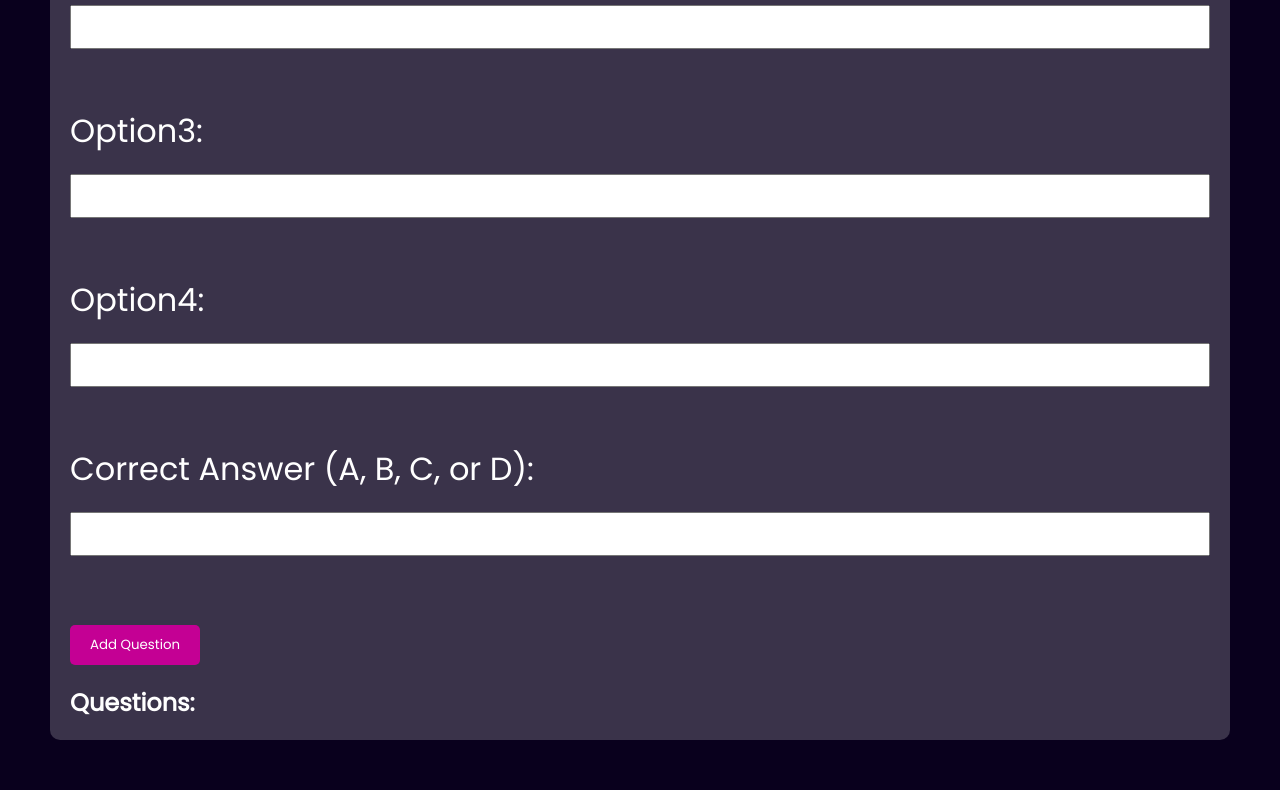
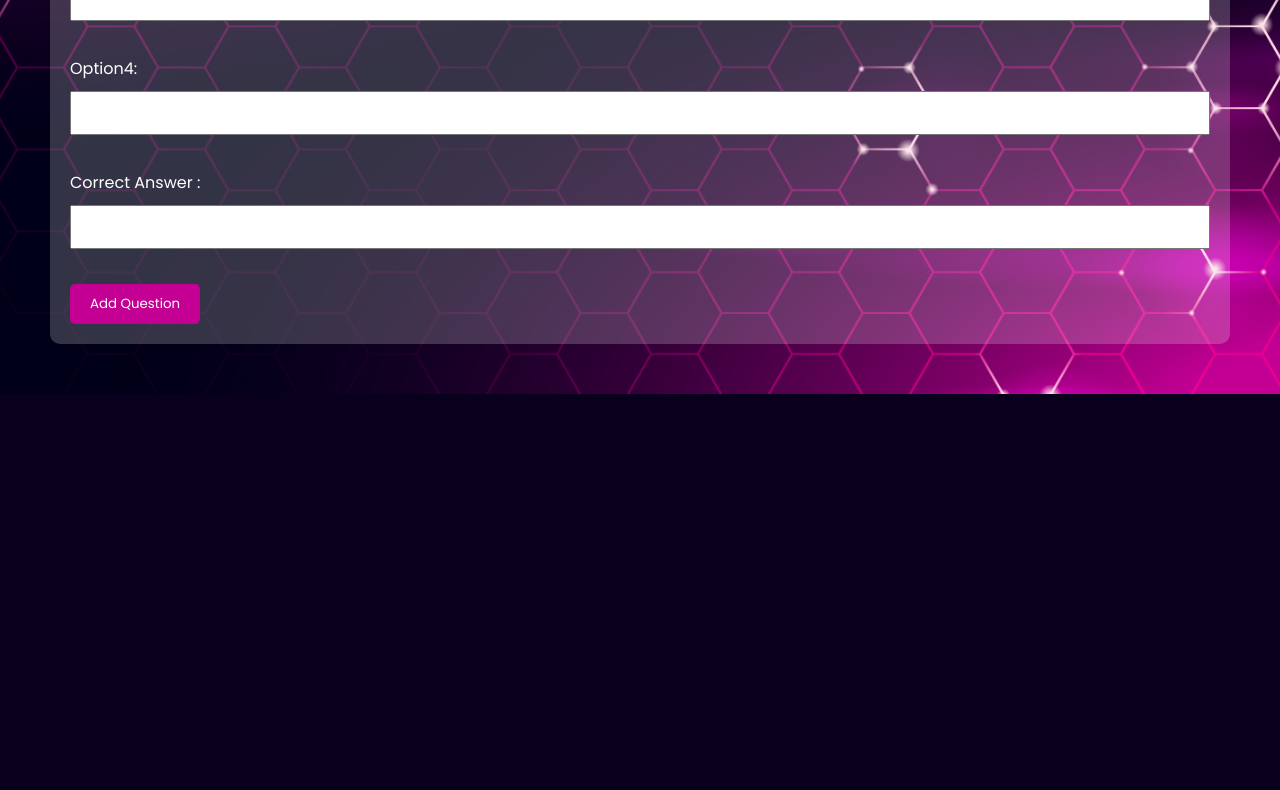
Before and after one commit to niharrakholiya/Quiz-website, a website: page admin.html in a window 1280 px wide. Shown: the part 505-1295 px from the top of the page. After the commit the page ends 899 px from the top, so only its background shows below. Drawn offline with Linux system fonts and the light colour scheme.

Commit message:
partially done

```diff
--- a/admin.css
+++ b/admin.css
@@ -7,7 +7,14 @@
     font-family: 'Poppins',sans-serif;
 }
 
-
+body {
+    color: #fff;
+    background: #09001d;
+    /*overflow-y: auto; !* Enable vertical scrolling *!*/
+}
+body,html{
+    scroll-behavior: smooth;
+}
 .header{
     position: fixed;
     padding: 20px 10%;
@@ -35,27 +42,12 @@
     margin-left: 35px;
     transition: .3s;
 }
-
 .navbar a:hover,
 .navbar a.active{
     color: deeppink;
 }
-
-/* Add your admin panel styles here */
-* {
-    margin: 0;
-    padding: 0;
-    box-sizing: border-box;
-    font-family: 'Poppins', sans-serif;
-}
-
-body {
-    color: #fff;
-    background: #09001d;
-    overflow-y: auto; /* Enable vertical scrolling */
-}
-
 .main {
+    background: url('background.jpg') no-repeat center/cover;
     min-height: 100vh;
     transition: background .3s ease; /* Use 'background' shorthand for the transition */
 }
--- a/admin.html
+++ b/admin.html
@@ -6,15 +6,14 @@
     <link rel="stylesheet" href="admin.css">
 </head>
 <body>
-    <style>
-        form{
-            font-size: xx-large;
-        }
-    </style>
+
 <main class="main">
     <header class="header">
+        <a href="#" class="logo">Quiz.</a>
+        <nav class="navbar">
         <a href="index.html">Home</a>
         <a href="#" class="active">Admin</a>
+        </nav>
     </header>
     <section class="admin-section">
         <div class="admin-box">
@@ -31,15 +30,12 @@
                 <input type="text" id="options3" name="options3" required><br><br>
                 <label for="options4">Option4:</label>
                 <input type="text" id="options4" name="options4" required><br><br>
-                <label for="answer">Correct Answer (A, B, C, or D):</label>
+                <label for="answer">Correct Answer :</label>
                 <input type="text" id="answer" name="answer" required><br><br>
                 <button type="submit">Add Question</button>
             </form>
 
-            <div class="question-list">
-                <h2>Questions:</h2>
-                <ul id="questionList"></ul>
-            </div>
+
         </div>
     </section>
 </main>
--- a/script.js
+++ b/script.js
@@ -130,13 +130,12 @@ function showresultBox(){
     const progressValue  = document.querySelector('.progress-value');
     let progressStartValue =  -1;
     let progressEndValue = userScore / questions.length *100;
-    let speed = 30;
+    let speed = 15;
      let progress = setInterval(() => {
          progressStartValue++;
 
          progressValue.textContent = `${progressStartValue}%`;
          circularProgress.style.background =`conic-gradient(#c40094,${progressStartValue* 3.6}deg, rgba(255,255,255,.1) 0deg)`;
-
          if(progressStartValue === progressEndValue){
              clearInterval(progress);
          }
```
Also changed, not shown: index.html (+5 -7 lines).
